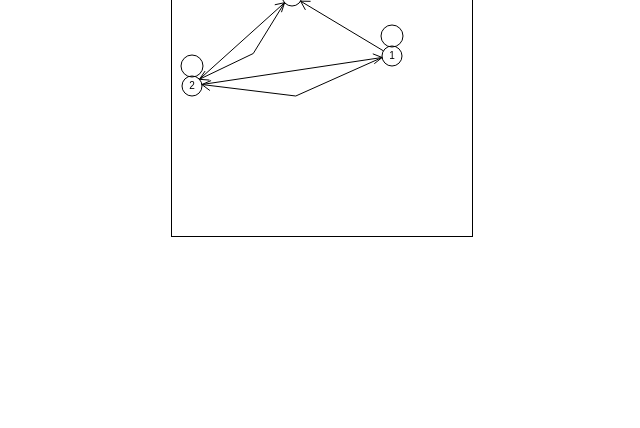
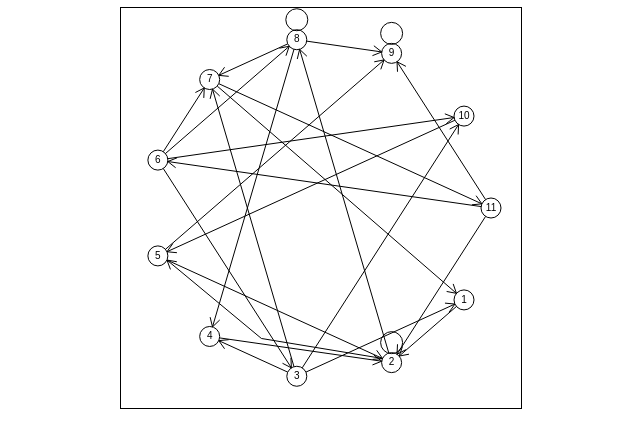
Before and after one commit to vmkul/JGraph, a plain HTML site: page lab1.html in a window 1280 px wide. Shown: the part 73-501 px from the top of the page, without its empty margins (319-959 px from the left). Drawn offline with Linux system fonts and the light colour scheme.

Commit message:
finish lab1

```diff
--- a/JGraph.js
+++ b/JGraph.js
@@ -113,6 +113,16 @@ Graph.prototype.draw = function() {
   }
 };
 
+Graph.prototype.circle = function() {
+  for (let i = 1; i <= this.adjM.length; i++) {
+    const delta = 2 * Math.PI / this.adjM.length;
+    const x = 170 * Math.cos(i * delta) + 200;
+    const y = 170 * Math.sin(i * delta) + 200;
+    this.vertex(x, y, i);
+  }
+  this.draw();
+};
+
 const canvas_arrow = (context, fromx, fromy, tox, toy) => {
   const headlen = 10; // length of head in pixels
   const dx = tox - fromx;
--- a/lab1.html
+++ b/lab1.html
@@ -6,10 +6,14 @@
     <script type="text/javascript" src="JGraph.js" charset="utf-8"></script>
     <script type="text/javascript" src="lab1.js" charset="utf-8"></script>
     <style type="text/css">
-      canvas { border: 1px solid black; margin-left: calc(50% - 150px);}
+      canvas { border: 1px solid black; }
+      body { text-align: center; }
     </style>
   </head>
   <body onload="draw();">
-    <canvas id="graph" width="300" height="300"></canvas>
+    <h1>Directed graph</h1>
+    <canvas id="graph1" width="400" height="400"></canvas>
+    <h1>Undirected graph</h1>
+    <canvas id="graph2" width="400" height="400"></canvas>
   </body>
 </html>
--- a/lab1.js
+++ b/lab1.js
@@ -1,17 +1,38 @@
-const matrix = [
-  [1, 1, 1],
-  [1, 1, 1],
-  [0, 1, 1],
+const matrix1 = [
+  [0, 1, 0, 0, 0, 0, 0, 0, 0, 0, 0],
+  [0, 1, 0, 0, 1, 0, 0, 1, 0, 0, 0],
+  [1, 0, 0, 1, 0, 0, 1, 0, 0, 1, 0],
+  [0, 1, 0, 0, 0, 0, 0, 0, 0, 0, 0],
+  [0, 1, 0, 0, 0, 0, 0, 0, 1, 0, 0],
+  [0, 0, 1, 0, 0, 0, 1, 1, 0, 1, 0],
+  [1, 0, 0, 0, 0, 0, 0, 0, 0, 0, 1],
+  [0, 0, 0, 1, 0, 0, 1, 1, 1, 0, 0],
+  [0, 0, 0, 0, 0, 0, 0, 0, 1, 0, 0],
+  [0, 0, 0, 0, 1, 0, 0, 0, 0, 0, 0],
+  [0, 1, 0, 0, 0, 1, 0, 0, 1, 0, 0],
 ];
 
+const matrix2 = matrix1.map(arr => [...arr]);
+for (let i = 0; i < matrix2.length; i++) {
+  for (let j = 0; j < matrix2.length; j++) {
+    if (matrix2[i][j] === 1 && matrix2[j][i] !== 1) {
+      matrix2[j][i] = 1;
+    }
+  }
+}
+
 const draw = () => {
-  const canvas = document.getElementById('graph');
-  if (canvas.getContext) {
-    const ctx = canvas.getContext('2d');
-    const graph1 = new Graph(ctx, matrix, true, 10);
-    graph1.vertex(220, 120, 1);
-    graph1.vertex(20, 150, 2);
-    graph1.vertex(120, 60, 3);
-    graph1.draw();
+  const canvas1 = document.getElementById('graph1');
+  if (canvas1.getContext) {
+    const ctx = canvas1.getContext('2d');
+    const graph1 = new Graph(ctx, matrix1, true, 10);
+    graph1.circle();
+  }
+
+  const canvas2 = document.getElementById('graph2');
+  if (canvas2.getContext) {
+    const ctx = canvas2.getContext('2d');
+    const graph2 = new Graph(ctx, matrix2, false, 10);
+    graph2.circle();
   }
 };
```
